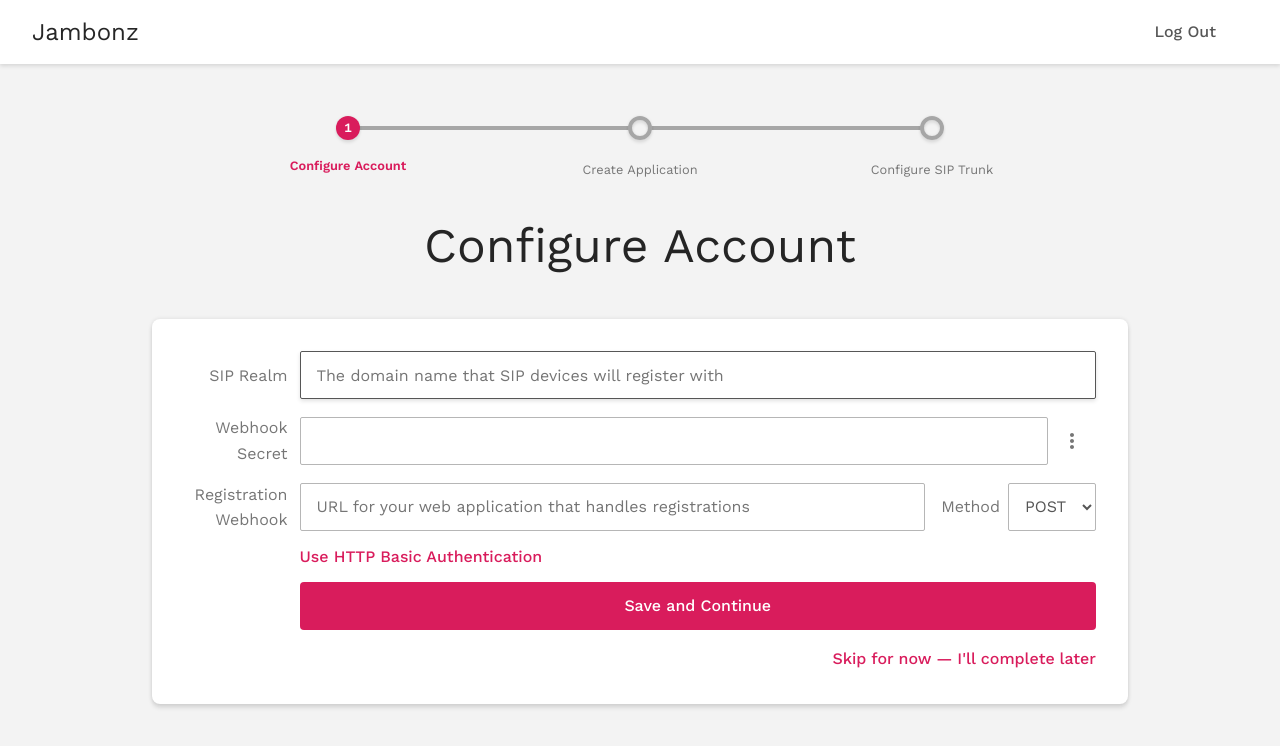
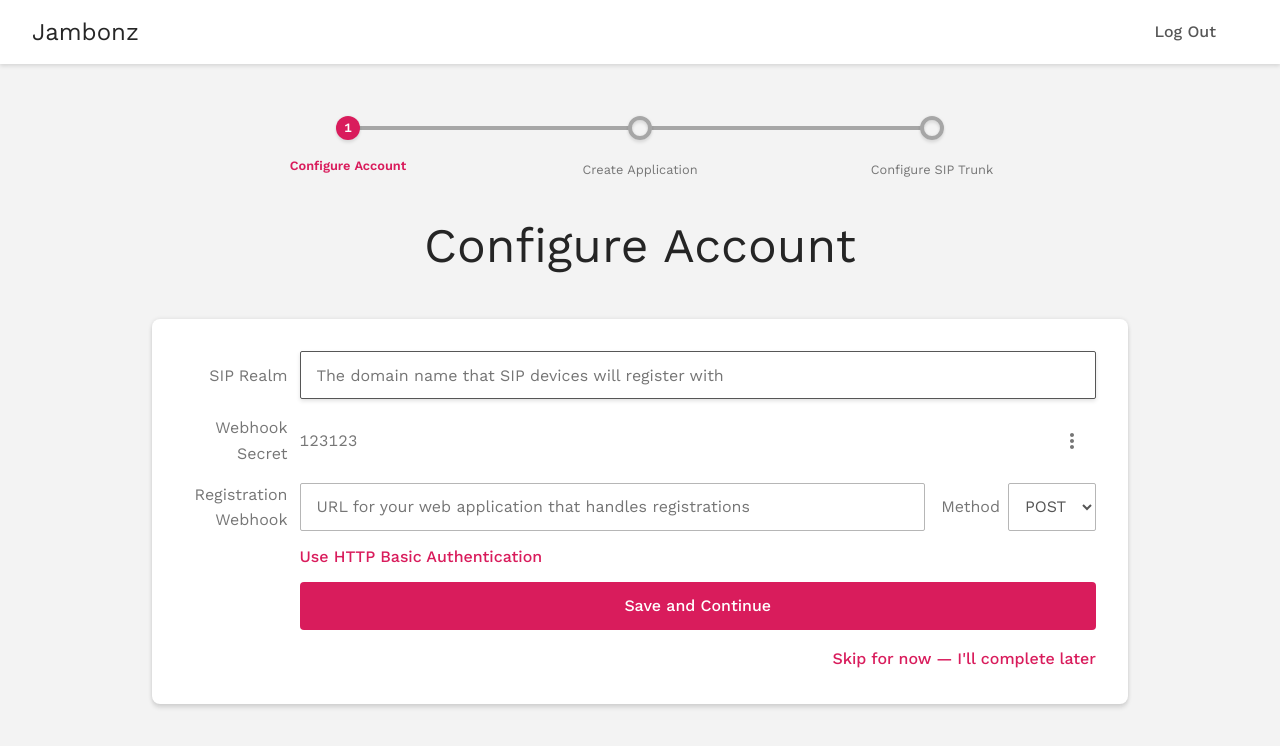
Before and after one commit to jambonz/jambonz-webapp, a React (Create React App) app: page /configure-account in a window 1280 px wide. Shown: the top 746 px of the page. Built offline with nearby package versions, Linux system fonts and the light colour scheme; sample sign-in values are in the browser's storage.

Commit message:
make webhook secret field to read-only

```diff
--- a/src/components/forms/AccountForm.js
+++ b/src/components/forms/AccountForm.js
@@ -21,6 +21,12 @@ import styled from 'styled-components/macro';
 
 const StyledInputGroup = styled(InputGroup)`
   position: relative;
+  display: grid;
+  grid-template-columns: 1fr auto;
+
+  & > label {
+    text-align: left;
+  }
 
   & > div:last-child {
     margin-top: -24px;
@@ -499,13 +505,7 @@ const AccountForm = props => {
         />
         <Label htmlFor="webhookSecret">Webhook Secret</Label>
         <StyledInputGroup>
-          <Input
-            large={props.type === 'setup'}
-            name="webhookSecret"
-            id="webhookSecret"
-            value={webhookSecret}
-            readOnly={true}
-          />
+          <Label>{webhookSecret || "123123"}</Label>
           <TableMenu
             sid="webhook"
             open={menuOpen === "webhook"}
```
